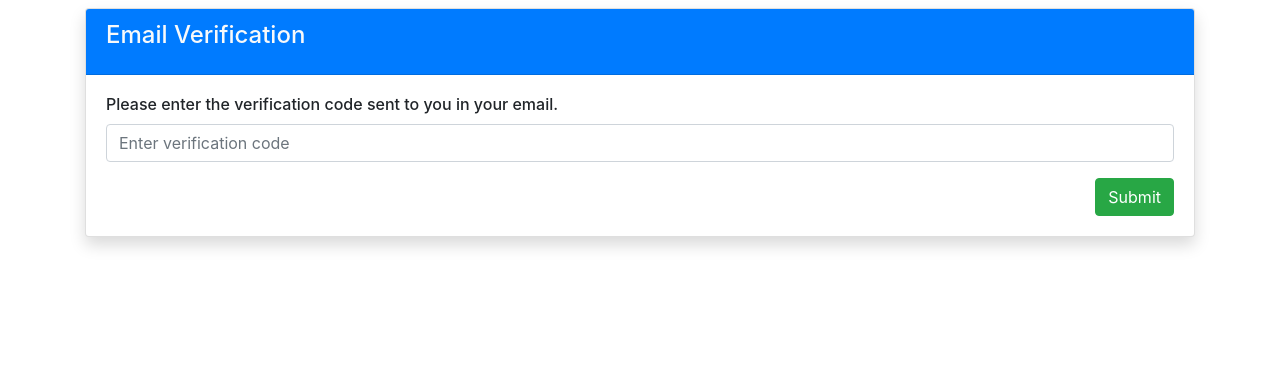
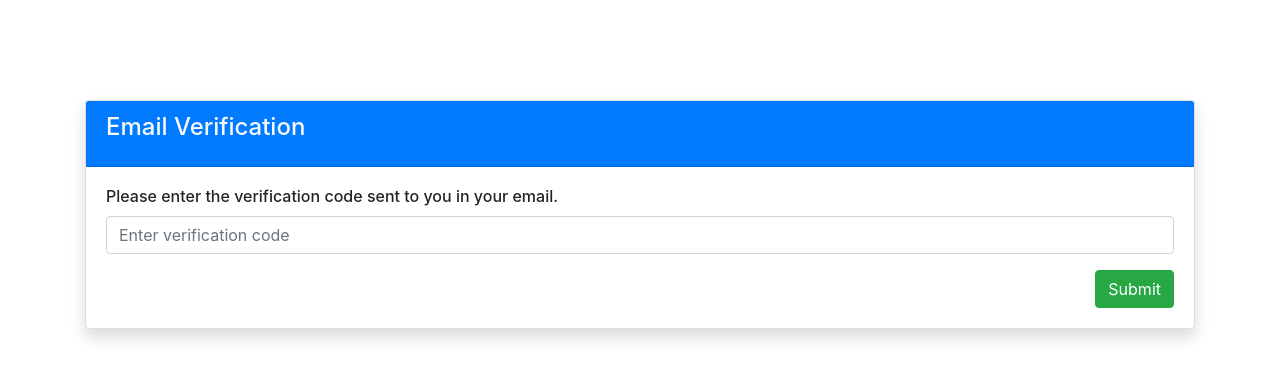
Before and after one commit to ryanteo96/Boileride, a website: page web/public/html/verifyEmail.html in a window 1280 px wide. Drawn offline with nearby package versions, Linux system fonts and the light colour scheme; files that its build step writes are made by us from their sources.

Commit message:
refactor: adjusted positon for email box

```diff
--- a/web/public/html/verifyEmail.html
+++ b/web/public/html/verifyEmail.html
@@ -17,14 +17,13 @@
     <!-- Javascript and Stylesheets imports -->
     <!-- <link href="../stylesheets/verifyEmail.css" rel="stylesheet" type="text/css"> -->
     <script src="../javascript/verifyEmail.js" type="text/javascript"></script>
+    <link href="../../stylesheets/verifyEmail.css" rel="stylesheet" type="text/css">
 
 </head>
 
 <body>
-    <div class="container">
-        <div id="verifyEmailBox">
-            <h1> </h1>
-            <div class="card card-info shadow mb-5">
+    <div id="verifyEmailBox" class="container">
+        <div id="verifyEmailBox" class="card card-info shadow mb-5">
             <div id="headerBox" class="card-header bg-primary">
                 <h4 class="card-title text-light">Email Verification</h4>
             </div>
@@ -41,7 +40,7 @@
                 </form>
             </div>
         </div>
-        </div>
+
     </div>
 </body>
 
--- /dev/null
+++ b/web/public/stylesheets/verifyEmail.css
@@ -0,0 +1,3 @@
+#verifyEmailBox {
+	top: 100px;
+}
```
Lines whose indentation alone changed are shown as unchanged.
